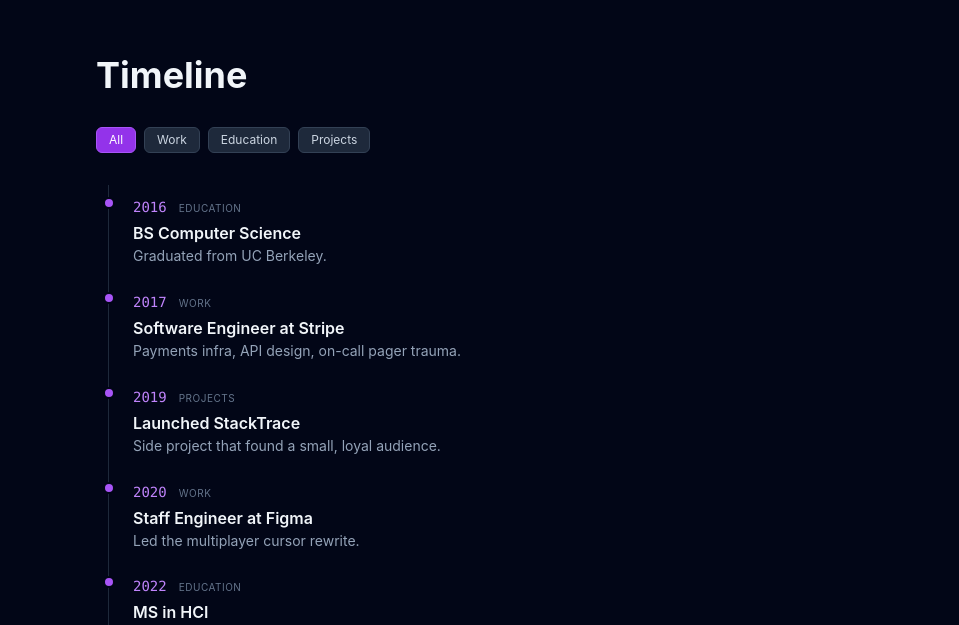
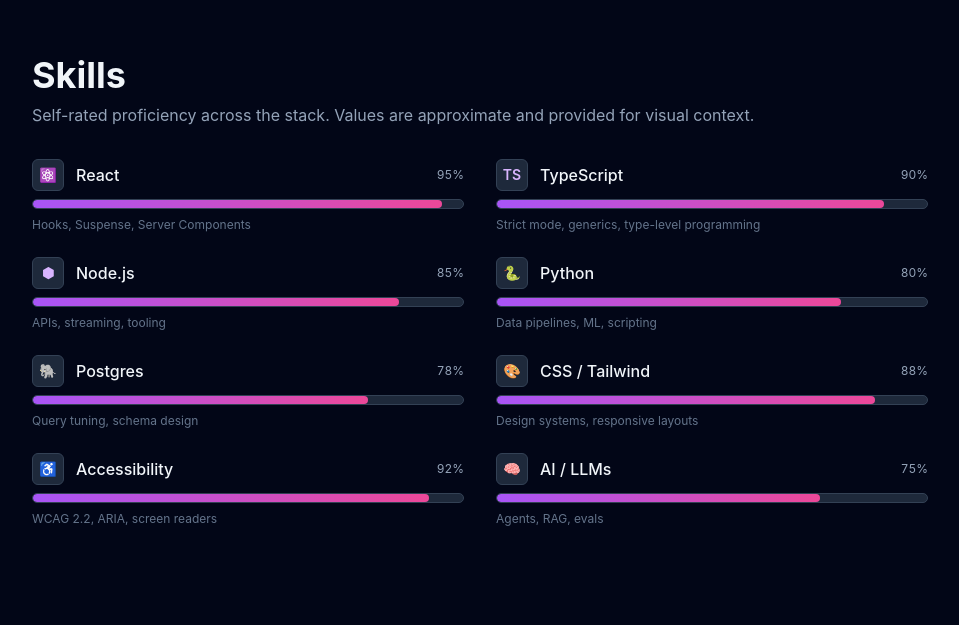
Before and after one commit to ThePyth0nKid/soloPortfolio, a React (Vite) app: page / in a window 1280 px wide. Shown: the part 1775-2400 px from the top of the page, without its empty margins (160-1119 px from the left). Built offline with nearby package versions, Linux system fonts and the light colour scheme.

Commit message:
feat: Add a skills section with animated progress bars (via PatchParty: A11y)

```diff
--- a/src/App.jsx
+++ b/src/App.jsx
@@ -2,9 +2,10 @@ import { useEffect, useRef, useState } from 'react'
 import Hero from './components/Hero'
 import About from './components/About'
 import Projects from './components/Projects'
+import Skills from './components/Skills'
 import Timeline from './components/Timeline'
 
-const SECTION_IDS = ['top', 'about', 'projects', 'timeline']
+const SECTION_IDS = ['top', 'about', 'projects', 'skills', 'timeline']
 
 function scrollToId(id) {
   if (id === 'top') return window.scrollTo({ top: 0, behavior: 'smooth' })
@@ -80,34 +81,11 @@ export default function App() {
       <Hero />
       <About />
       <Projects />
+      <Skills />
       <Timeline />
       <footer className="py-8 text-center text-sm text-slate-500 border-t border-slate-800">
-        © 2026 Alex Chen — built with too much coffee ☕ · press <kbd className="px-1 border border-slate-700 rounded">?</kbd> for shortcuts
+        © 2026 Alex Chen
       </footer>
-      <dialog
-        ref={dialogRef}
-        onClose={() => setHelpOpen(false)}
-        className="bg-slate-900 text-slate-100 border border-slate-700 rounded-xl p-6 backdrop:bg-black/60 max-w-sm"
-      >
-        <h2 className="text-lg font-semibold mb-4">Keyboard shortcuts</h2>
-        <ul className="space-y-2 text-sm">
-          {[
-            ['j', 'Next section'],
-            ['k', 'Previous section'],
-            ['g t', 'Go to top'],
-            ['?', 'Toggle this help'],
-            ['Esc', 'Close this help'],
-          ].map(([k, d]) => (
-            <li key={k} className="flex justify-between gap-6">
-              <kbd className="px-2 py-0.5 bg-slate-800 border border-slate-700 rounded text-xs font-mono">{k}</kbd>
-              <span className="text-slate-400">{d}</span>
-            </li>
-          ))}
-        </ul>
-        <form method="dialog" className="mt-6 text-right">
-          <button className="px-3 py-1 text-sm border border-slate-700 hover:border-slate-500 rounded-md">Close</button>
-        </form>
-      </dialog>
     </div>
   )
 }
--- /dev/null
+++ b/src/components/Skills.jsx
@@ -0,0 +1,128 @@
+import { useEffect, useRef, useState } from 'react'
+
+const SKILLS = [
+  { name: 'React', level: 95, icon: '⚛️', description: 'Hooks, Suspense, Server Components' },
+  { name: 'TypeScript', level: 90, icon: 'TS', description: 'Strict mode, generics, type-level programming' },
+  { name: 'Node.js', level: 85, icon: '⬢', description: 'APIs, streaming, tooling' },
+  { name: 'Python', level: 80, icon: '🐍', description: 'Data pipelines, ML, scripting' },
+  { name: 'Postgres', level: 78, icon: '🐘', description: 'Query tuning, schema design' },
+  { name: 'CSS / Tailwind', level: 88, icon: '🎨', description: 'Design systems, responsive layouts' },
+  { name: 'Accessibility', level: 92, icon: '♿', description: 'WCAG 2.2, ARIA, screen readers' },
+  { name: 'AI / LLMs', level: 75, icon: '🧠', description: 'Agents, RAG, evals' },
+]
+
+function prefersReducedMotion() {
+  if (typeof window === 'undefined' || !window.matchMedia) return false
+  return window.matchMedia('(prefers-reduced-motion: reduce)').matches
+}
+
+export default function Skills() {
+  const sectionRef = useRef(null)
+  const [animated, setAnimated] = useState(false)
+
+  useEffect(() => {
+    const node = sectionRef.current
+    if (!node) return
+
+    // If reduced motion is requested, show final values immediately.
+    if (prefersReducedMotion()) {
+      setAnimated(true)
+      return
+    }
+
+    if (typeof IntersectionObserver === 'undefined') {
+      setAnimated(true)
+      return
+    }
+
+    const observer = new IntersectionObserver(
+      (entries) => {
+        entries.forEach((entry) => {
+          if (entry.isIntersecting) {
+            setAnimated(true)
+            observer.disconnect()
+          }
+        })
+      },
+      { threshold: 0.25 },
+    )
+    observer.observe(node)
+    return () => observer.disconnect()
+  }, [])
+
+  return (
+    <section
+      id="skills"
+      ref={sectionRef}
+      aria-labelledby="skills-heading"
+      className="py-24 px-6"
+    >
+      <div className="max-w-4xl mx-auto space-y-8">
+        <div className="space-y-2">
+          <h2 id="skills-heading" className="text-4xl font-bold">
+            Skills
+          </h2>
+          <p className="text-slate-400">
+            Self-rated proficiency across the stack. Values are approximate and
+            provided for visual context.
+          </p>
+        </div>
+
+        {/* Screen reader announcement when bars finish animating in. */}
+        <p role="status" aria-live="polite" className="sr-only">
+          {animated ? 'Skill proficiency bars are now displayed.' : ''}
+        </p>
+
+        <ul role="list" className="grid sm:grid-cols-2 gap-x-8 gap-y-6">
+          {SKILLS.map((skill) => {
+            const displayValue = animated ? skill.level : 0
+            const barId = `skill-${skill.name.replace(/[^a-z0-9]/gi, '-').toLowerCase()}`
+            const descId = `${barId}-desc`
+            return (
+              <li key={skill.name} className="space-y-2">
+                <div className="flex items-center justify-between gap-3">
+                  <div className="flex items-center gap-3 min-w-0">
+                    <span
+                      aria-hidden="true"
+                      className="flex items-center justify-center w-8 h-8 rounded-md bg-slate-800 border border-slate-700 text-sm font-semibold text-purple-300 shrink-0"
+                    >
+                      {skill.icon}
+                    </span>
+                    <span id={barId} className="font-medium text-slate-100 truncate">
+                      {skill.name}
+                    </span>
+                  </div>
+                  <span
+                    aria-hidden="true"
+                    className="text-xs tabular-nums text-slate-400"
+                  >
+                    {displayValue}%
+                  </span>
+                </div>
+
+                <div
+                  role="progressbar"
+                  aria-labelledby={barId}
+                  aria-describedby={descId}
+                  aria-valuemin={0}
+                  aria-valuemax={100}
+                  aria-valuenow={skill.level}
+                  aria-valuetext={`${skill.name}: ${skill.level} out of 100`}
+                  className="relative h-2.5 w-full rounded-full bg-slate-800 border border-slate-700 overflow-hidden"
+                >
+                  <div
+                    className="h-full rounded-full bg-gradient-to-r from-purple-500 to-pink-500 motion-safe:transition-[width] motion-safe:duration-1000 motion-safe:ease-out"
+                    style={{ width: `${displayValue}%` }}
+                  />
+                </div>
+                <p id={descId} className="text-xs text-slate-500">
+                  {skill.description}
+                </p>
+              </li>
+            )
+          })}
+        </ul>
+      </div>
+    </section>
+  )
+}
```
